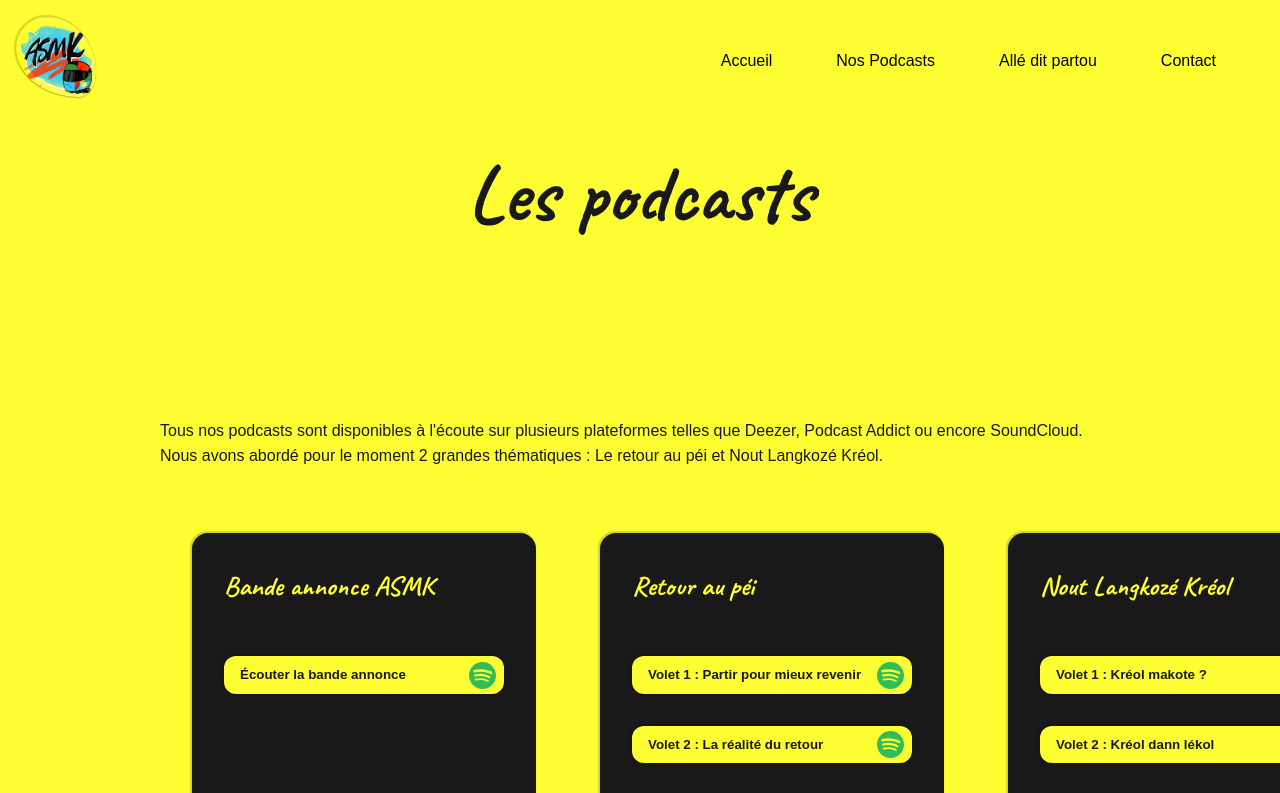
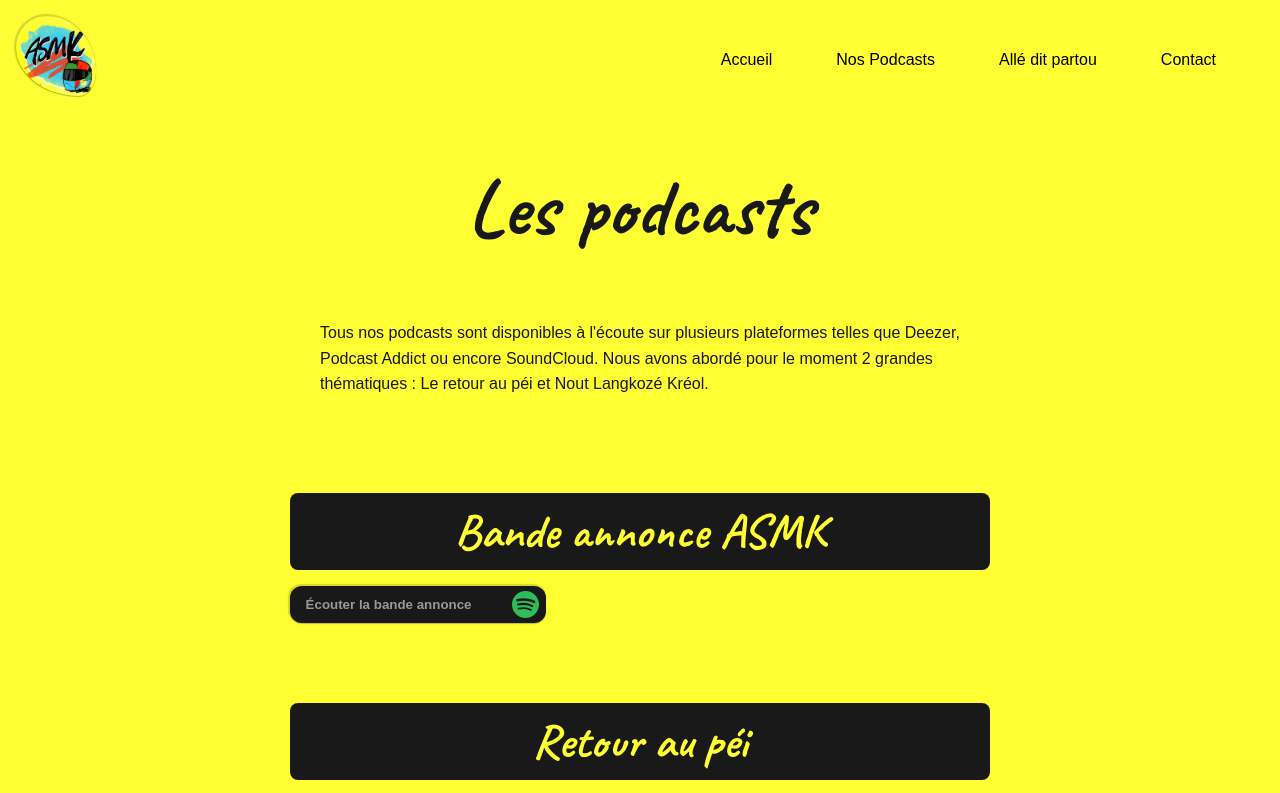
Before and after one commit to TerryGrimoire/ASMK, a React (Vite) app: page /Podcast in a window 1280 px wide. Shown: the top 793 px of the page. Built offline with nearby package versions, Linux system fonts and the light colour scheme.

Commit message:
adding some css correction to the desktop version

```diff
--- a/src/App.css
+++ b/src/App.css
@@ -42,6 +42,12 @@ h2 {
 }
 h1, h2 {
   font-family: var(--font-title);
+}
+
+h3 {
+  margin : 2rem 0 0;
+  font-size: 1rem;
+  font-weight: 600;
 }
 
 a {
@@ -114,6 +120,16 @@ section {
   font-weight: bold;
   width: 10rem;
 }
+
+.button-style2 {
+  border: none;
+  box-shadow: var(--box-shadow);
+  padding: 0.5rem 1rem;
+  border-radius: 0.5rem;
+  font-weight: bold;
+  width: 100%;
+  margin: 1rem 0;
+  }
 
 .third-color {
   background-color: var(--third-color);
@@ -219,6 +235,7 @@ main {
   justify-content: center;
   align-items: center;
   width: 100%;
+  height: calc(100vh - 111.79px);
 }
 
 .logo-main {
@@ -228,10 +245,17 @@ main {
   margin: 2rem 0;
 }
 
+.button-group {
+  padding: 2rem 0;
+}
+
 .chloé-main {
   width: 15rem;
+  height: 15rem;
   border-radius: 50%;
   box-shadow: var(--box-shadow);
+  margin: 3rem 0;
+  background-color: var(--secondary-bg-color);
 }
 
 .container2 {
@@ -262,7 +286,7 @@ main {
 }
 
 .container2 img:nth-child(5) {
-  transform: translate(0px, 0px) scale(1.1);
+  transform: translate(0px, -20px) scale(1.1);
   opacity: 1;
   z-index: 3;
 }
@@ -286,6 +310,24 @@ main {
   z-index: 2;
 }
 
+.fleche {
+  transform: rotate(90deg);
+  animation: pulse 2s infinite;
+  width: 3rem;
+}
+@keyframes pulse {
+	0% {
+		transform: scale(0.85) rotate(90deg);
+	}
+
+	70% {
+		transform: scale(1) rotate(90deg);
+	}
+
+	100% {
+		transform: scale(0.85) rotate(90deg);
+	}
+}
 /********************************************************************* Podcast *********************************************************************/
 .spotify {
   background-image:url(./assets/spotify.svg);
@@ -402,9 +444,13 @@ width: 90%;
 
   h1 {
     font-size: 5rem;
-    margin: 0 0 10rem ;
     border-bottom: none;
     background-color: transparent;
+    margin: 1rem 0;
+  }
+
+  h2 {
+    font-size: 3rem;
   }
 
   main {
@@ -417,8 +463,7 @@ width: 90%;
 
 /********************************************************************* NAVBAR *********************************************************************/
 .navbar {
-  padding: 2rem 0;
-
+  padding: 0;
 }
 
 .navbar * {
@@ -431,18 +476,19 @@ width: 90%;
   justify-content: center;
   align-items: center;
   width: 100%;
+  height: calc(100vh - 111.4px);
 }
 
 .container2 {
   display: flex;
   justify-content: center;
   align-items: center;
-  margin: 4rem 0 ;
+  margin: 3rem 0 ;
 }
 
 .container2 .logo-main {
-  width: 25rem;
-  margin: 2rem 0;
+  width: 23vw;
+  margin: 1rem 0;
 }
 .home-social {
   display: flex;
@@ -453,19 +499,27 @@ width: 90%;
 .home-social img {
   width: 2rem;
 }
+
+article {
+  padding: 2rem 10rem;
+}
+
+article h2 {
+  margin-bottom: 1rem;
+}
+
 /********************************************************************* HOME *********************************************************************/
 .podcast-section {
-  width: 100%;
+  width: 78%;
   display: flex;
+  flex-direction: column;
   justify-content: space-between;
 }
 
 .episode-container {
-margin: 2rem;
+margin:2rem 0;
 border-radius: 1rem;
-padding: 0rem 2rem;
-box-shadow: var(--box-shadow);
-background-color: var(--secondary-bg-color);
+padding: 0rem 1.5rem;
 }
 
 .episode-container * {
@@ -474,13 +528,36 @@ background-color: var(--secondary-bg-color);
 
 .episode-container h2 {
   color: var(--main-bg-color);
+  background-color: var(--secondary-bg-color);
+  text-align: center;
+  margin: 0;
+  border-radius: 0.5rem;
 }
 
+.episode-container .episodes-container2 {
+  display: flex;
+  flex-direction: row;
+  flex-wrap: wrap;
+  justify-content: flex-start;
+}
+
+.episode-container .episodes-container2 a {
+  margin: 0 2rem 0 0;
+}
 .spotify {
   background-position: 97% 50%;
   background-size: 1.7rem;
-  width: 17.5rem;
-  background-color: var(--main-bg-color);
-  color: var(--secondary-bg-color);
+  width: 16rem;
+  background-color: var(--secondary-bg-color);
+  color: var(--third-color);
+}
+
+iframe {
+  width: 100%;
+  margin: 2rem 0 0;
+}
+
+.home-article {
+  height: 100vh;
 }
 }
--- a/src/pages/Episode.jsx
+++ b/src/pages/Episode.jsx
@@ -35,6 +35,7 @@ function Episode() {
         <meta charSet="utf-8" />
         <title>Atas Sintir Met Kask | {data.title} </title>
       </Helmet>
+      <article className=" article-episode flex-col justify-center align-center ">
         <h1>{data.title}</h1>
         <h2>{data.subEpisode[subId - 1].subtitle}</h2>
         <iframe
@@ -83,6 +84,7 @@ function Episode() {
             </button>
           )}
         </div>
+      </article>
     </main>
   );
 }
--- a/src/pages/Fans.jsx
+++ b/src/pages/Fans.jsx
@@ -12,7 +12,7 @@ function Fans() {
         <title>Atas Sintir Met Kask | Allé dit partou</title>
         <link rel="canonical" href="http://mysite.com/Fans" />
       </Helmet>
-      <h1>Iels parlent de nous</h1>
+      <h1>On parle de nous</h1>
       <article className="flex-col">
         <h2>Patati Patata</h2>
         <p>
--- a/src/pages/Home.jsx
+++ b/src/pages/Home.jsx
@@ -1,4 +1,5 @@
 import React, { useEffect } from "react";
+import { Link } from "react-router-dom";
 import { HashLink } from "react-router-hash-link";
 import Helmet from "react-helmet";
 import logo from "../assets/logo.png";
@@ -16,6 +17,13 @@ export default function Home() {
         <link rel="canonical" href="http://mysite.com" />
       </Helmet>
       <section className="home-section">
+        <HashLink to="#podcast">
+          <img
+            src={fleche}
+            alt="fleche animée pour descendre"
+            className="fleche"
+          />
+        </HashLink>
         <h1>Atas Sintir Met Kask</h1>
 
         <div className="container2">
@@ -27,26 +35,31 @@ export default function Home() {
         </div>
       </section>
 
-      <section className="desktop">
-        <div className="spinner-box">
-          <div className="leo-border-1">
-            <div className="leo-core-1" />
-          </div>
+      <article id="podcast" className="home-article center flex-col">
+        <h2 className="center">À propos du Podcast</h2>
+        <img
+          src="https://media1.giphy.com/media/TDlSjxwwM7WYqNf3fh/giphy.gif?cid=ecf05e47cebms3pfsdiwbt0gwfza0c526qzvdhaaievszcw0&rid=giphy.gif&ct=s"
+          alt="son de la voix"
+          className="chloé-main"
+        />
+        <p className="text-start">
+          A mi - chemin entre documentaire et journal de bord, Atas Sintir Met
+          Kask (ASMK pour les intimes) est mon cahier de retour à la Réunion
+          natale. Il vous invite à poser avec moi un regard nouveau sur la
+          Réunion d’aujourd’hui et à aller à la rencontre de celles et ceux qui
+          feront la Réunion de demain.
+        </p>
+
+        <div className="button-group">
+          <Link to="/Podcast">
+            <button type="button" className="button-style2">
+              Découvrir les podcasts
+            </button>
+          </Link>
         </div>
-      </section>
-      <HashLink to="#podcast">
-        {" "}
-        <img src={fleche} alt="fleche animée pour descendre" />
-      </HashLink>
-      <p>
-        A mi - chemin entre documentaire et journal de bord, Atas Sintir Met
-        Kask (ASMK pour les intimes) est mon cahier de retour à la Réunion
-        natale. Il vous invite à poser avec moi un regard nouveau sur la Réunion
-        d’aujourd’hui et à aller à la rencontre de celles et ceux qui feront la
-        Réunion de demain.
-      </p>
+      </article>
 
-      <article className="center flex-col">
+      <article className="center flex-col home-article">
         <h2 className="center">Chloé Baillif</h2>
 
         <img
@@ -54,7 +67,7 @@ export default function Home() {
           alt="Chloé souriante"
           className="chloé-main"
         />
-        <p className="margin2r0 text-start">
+        <p className="text-start">
           « Agis dans ton lieu, pense avec le monde. » De retour au péi après 8️⃣
           années en France et à l’étranger, j’ai choisi de faire mienne cette
           citation d’Edouard Glissant en consacrant pleinement mes compétences
@@ -68,6 +81,11 @@ export default function Home() {
           des Jeunes pour l'Avenir de la Réunion" 🌍, membre de l’association
           “Retour Péi” ✈️ et créatrice d’un podcast 💯 % réunionnais 🎙
         </p>
+        <Link to="/Fans">
+          <button type="button" className="button-style2">
+            En savoir plus
+          </button>
+        </Link>
       </article>
     </main>
   );
--- a/src/pages/Podcast.jsx
+++ b/src/pages/Podcast.jsx
@@ -15,19 +15,20 @@ function Podcast() {
         <link rel="canonical" href="http://mysite.com/Podcast" />
       </Helmet>
       <h1>Les podcasts</h1>
-
-      <p>
-        Tous nos podcasts sont disponibles à l'écoute sur plusieurs plateformes
-        telles que Deezer, Podcast Addict ou encore SoundCloud. Nous avons
-        abordé pour le moment 2 grandes thématiques : Le retour au péi et Nout
-        Langkozé Kréol.
-      </p>
+      <article>
+        <p>
+          Tous nos podcasts sont disponibles à l'écoute sur plusieurs
+          plateformes telles que Deezer, Podcast Addict ou encore SoundCloud.
+          Nous avons abordé pour le moment 2 grandes thématiques : Le retour au
+          péi et Nout Langkozé Kréol.
+        </p>
+      </article>
 
       <section className="podcast-section">
         {episodes.map((episode) => (
           <div key={episode.id} className="episode-container">
             <h2>{episode.title}</h2>
-            <div className="flex-col">
+            <div className="flex-col episodes-container2">
               {episode.subEpisode &&
                 episode.subEpisode.map((sub) => (
                   <Link
```
Lines whose indentation alone changed are shown as unchanged.
